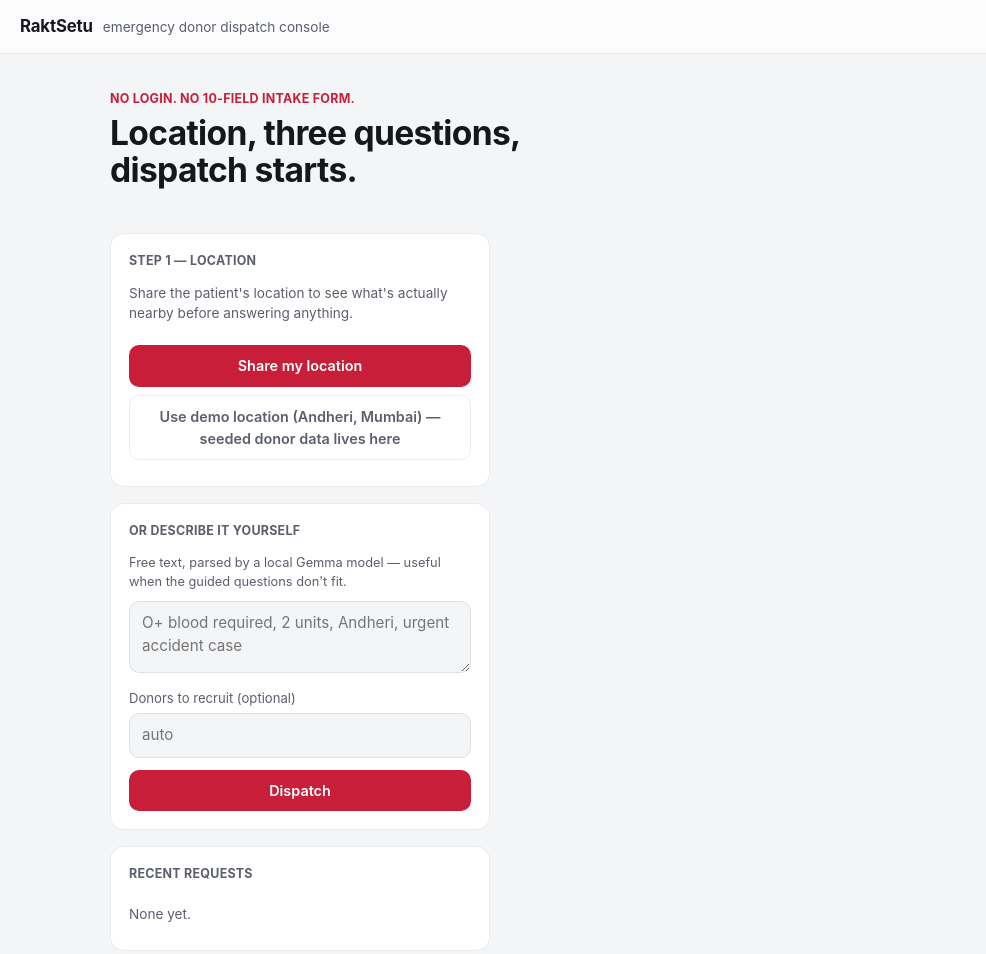
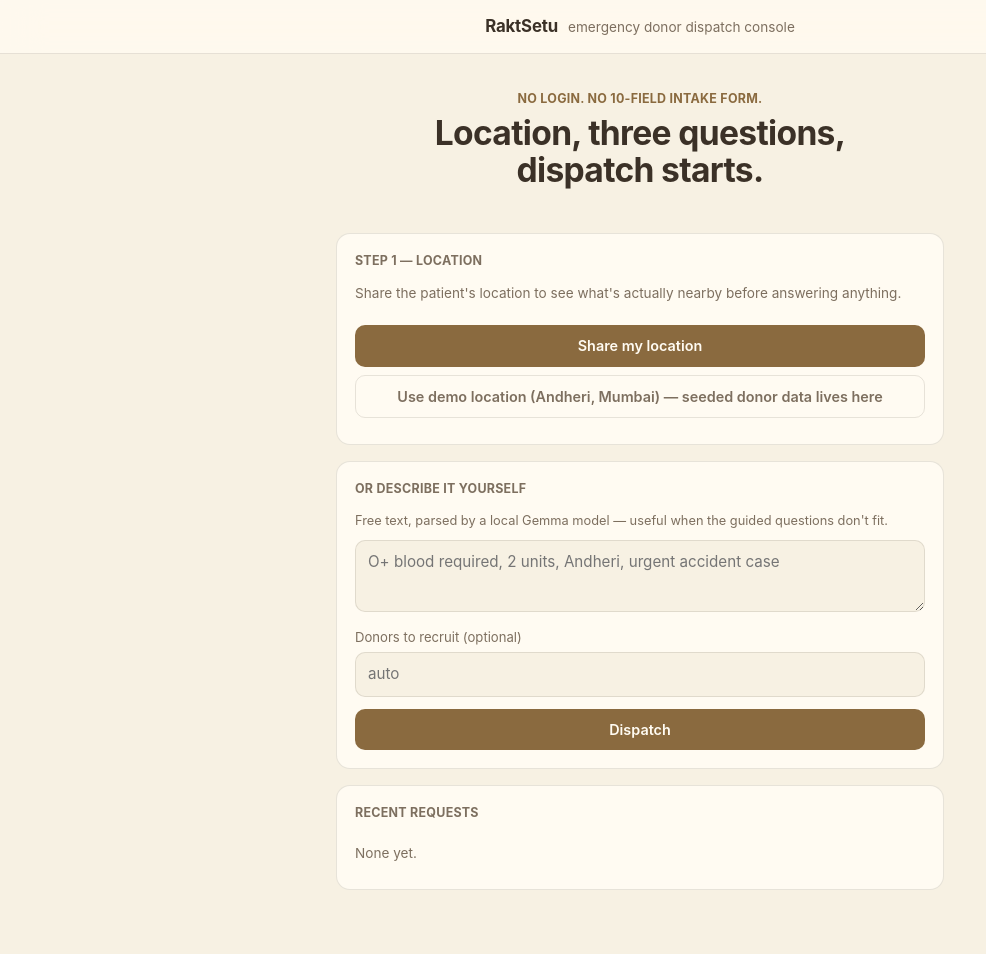
Before and after one commit to CodersAcademy006/raktsetu, a website: page apps/web/index.html in a window 1280 px wide. Shown: the whole page, without its empty margins (0-986 px from the left). Drawn offline with Linux system fonts and the light colour scheme; no server answers.

Commit message:
Center the layout in one column, switch to a cream theme

```diff
--- a/apps/web/styles.css
+++ b/apps/web/styles.css
@@ -1,35 +1,18 @@
 :root {
-  --bg: #f4f5f7;
-  --surface: rgba(255, 255, 255, 0.72);
-  --surface-solid: #ffffff;
-  --ink: #15171c;
-  --ink-dim: #5b5f6b;
-  --line: rgba(0, 0, 0, 0.08);
-  --accent: #c81e3a;
-  --accent-ink: #ffffff;
-  --ok: #1f8b4c;
-  --warn: #b7791f;
+  /* Cream, single light theme on purpose: calm and legible on ward screens. */
+  --bg: #f7f1e3;
+  --surface: rgba(255, 251, 242, 0.82);
+  --surface-solid: #fffbf2;
+  --ink: #3b3127;
+  --ink-dim: #7d6f5f;
+  --line: rgba(59, 49, 39, 0.12);
+  --accent: #8a6a3f;
+  --accent-ink: #fffbf2;
+  --ok: #5f7a4a;
+  --warn: #a8782f;
   --radius: 14px;
+  color-scheme: light;
   font: 100%/1.5 -apple-system, "SF Pro Text", system-ui, sans-serif;
-}
-
-@media (prefers-color-scheme: dark) {
-  :root:not([data-theme="light"]) {
-    --bg: #101114;
-    --surface: rgba(28, 29, 33, 0.72);
-    --surface-solid: #1c1d21;
-    --ink: #f2f2f4;
-    --ink-dim: #9a9ca3;
-    --line: rgba(255, 255, 255, 0.1);
-  }
-}
-:root[data-theme="dark"] {
-  --bg: #101114;
-  --surface: rgba(28, 29, 33, 0.72);
-  --surface-solid: #1c1d21;
-  --ink: #f2f2f4;
-  --ink-dim: #9a9ca3;
-  --line: rgba(255, 255, 255, 0.1);
 }
 
 * { box-sizing: border-box; }
@@ -45,6 +28,7 @@ header {
   top: 0;
   z-index: 10;
   display: flex;
+  justify-content: center;
   align-items: baseline;
   gap: 10px;
   padding: 14px 20px;
@@ -64,9 +48,10 @@ header span {
 }
 
 .hero {
-  max-width: 1100px;
+  max-width: 640px;
   margin: 0 auto;
-  padding: 36px 20px 8px;
+  padding: 36px 16px 8px;
+  text-align: center;
 }
 .hero-eyebrow {
   font-size: 0.78rem;
@@ -82,18 +67,15 @@ header span {
   letter-spacing: -0.02em;
   line-height: 1.1;
   max-width: 20ch;
+  margin: 0 auto;
 }
 
 main {
-  max-width: 1100px;
+  max-width: 640px;
   margin: 0 auto;
-  padding: 20px;
+  padding: 20px 16px 48px;
   display: grid;
-  grid-template-columns: 1fr;
   gap: 16px;
-}
-@media (min-width: 860px) {
-  main { grid-template-columns: 380px 1fr; align-items: start; }
 }
 
 .card {
@@ -247,7 +229,7 @@ button:disabled { opacity: 0.45; cursor: default; transform: none; }
   padding: 20px;
   display: flex;
   flex-direction: column;
-  box-shadow: 0 8px 24px rgba(0, 0, 0, 0.18);
+  box-shadow: 0 8px 24px rgba(59, 49, 39, 0.12);
   touch-action: none;
   user-select: none;
   will-change: transform;
```
